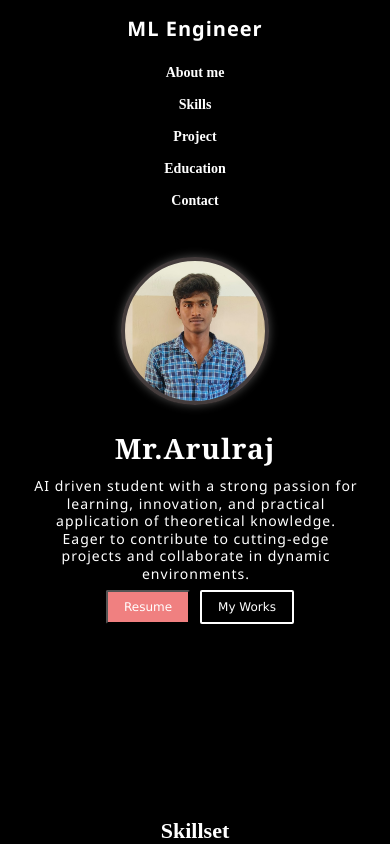
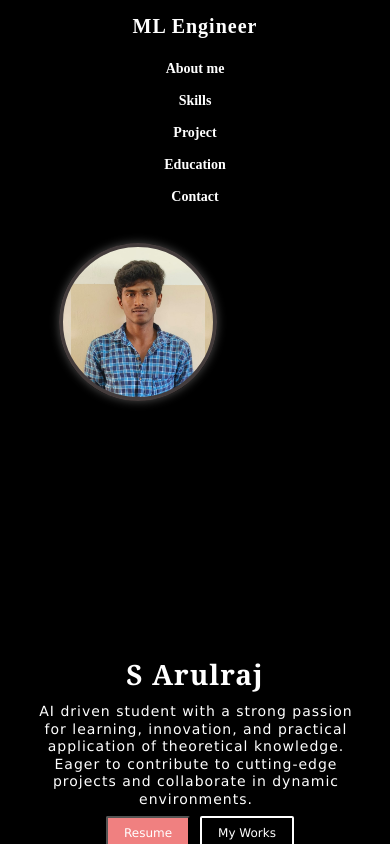
Before and after one commit to SArulRaj24/Portfolio_S_A_Raj, a React (Vite) app: page / in a window 390 px wide. Shown: the top 844 px of the page. Built offline with nearby package versions, Linux system fonts and the light colour scheme.

Commit message:
profile updated

```diff
--- a/src/Components/Header/Header.css
+++ b/src/Components/Header/Header.css
@@ -8,6 +8,7 @@
     background-color: black;
     color: white;
     display: flex;
+    font-family:"Times new Roman";
     align-items: center;
     top: 0;
     position: sticky;
--- a/src/Components/Skillcontainer/Skillcontainer.css
+++ b/src/Components/Skillcontainer/Skillcontainer.css
@@ -42,7 +42,7 @@ h3{
 /* ===== Responsive Styling ===== */
 @media (max-width: 1024px) {
     .skillcontainer {
-      margin: 100px 0;
+      margin: 700px 0;
       flex-direction: column;
       align-items: center;
     }
--- a/src/Components/Topcontainer/Topcontainer.css
+++ b/src/Components/Topcontainer/Topcontainer.css
@@ -13,47 +13,52 @@
   border-radius: 50%;
   border: 4px solid rgb(68, 60, 60);
   box-shadow: 0 0 10px rgba(255, 255, 255, 0.3);
-  z-index: 10;
+  z-index:1;
 }
-
-/* media */
+/* Tablet view */
 @media (max-width: 768px) {
-  .profile-image-wrapper {
-    width: 150px;
-    height: 150px;
-    top: -20px;  /* moved slightly upward */
-    left: 20px;
-  }
-
   .topcontainer {
     height: auto;
     background-position: center;
     background-size: cover;
+    padding-top: 75px; /* Push content down to avoid overlap */
     padding-bottom: 2rem;
+    min-height: 400px;
     position: relative;
-    min-height: 400px;
   }
 
   .topcontainer::before {
-    top: 30px;  /* moved slightly upward */
+    top: 40px;
+    width: 200px;
+    height: 200px;
+  }
+
+  .profile-image-wrapper {
+    width: 200px;
+    height: 200px;
+    top: 40px;
     left: 50%;
     transform: translateX(-50%);
-    width: 180px;
-    height: 180px;
   }
 }
 
+/* Mobile view */
 @media (max-width: 480px) {
-  .profile-image-wrapper {
-    width: 120px;
-    height: 120px;
-    top: 0px;  /* moved even more upward */
-    left: 10px;
+  .topcontainer {
+    padding-top: 200px;
   }
 
   .topcontainer::before {
-    top: -20px;  /* moved even more upward */
-    width: 140px;
-    height: 140px;
+    top: 20px;
+    width: 150px;
+    height: 150px;
+  }
+
+  .profile-image-wrapper {
+    width: 150px;
+    height: 150px;
+    top: 20px;
+    left: 50%;
+    transform: translateX(-50%);
   }
 }
--- a/src/Components/Topcontent/Topcontent.css
+++ b/src/Components/Topcontent/Topcontent.css
@@ -2,7 +2,7 @@
 
 .topcontent{
     color: white;
-    /* font-family:Arial, Helvetica, sans-serif; */
+    font-family:'Lucida Grande';
     position: relative;
     margin-top: 50px;
 
--- a/src/Components/Topcontent/Topcontent.jsx
+++ b/src/Components/Topcontent/Topcontent.jsx
@@ -8,7 +8,7 @@ const Topcontent = () => {
         <div className="profile-image-wrapper">
           </div>
         <div className='topcontent__container'>
-            <h1>Mr.Arulraj</h1>
+            <h1>S Arulraj</h1>
             <p>AI driven student with a strong passion for learning, innovation, and practical application of theoretical knowledge.
               Eager to contribute to cutting-edge projects and collaborate in dynamic environments.</p>
             {/* <p>About me   </p> */}
```
